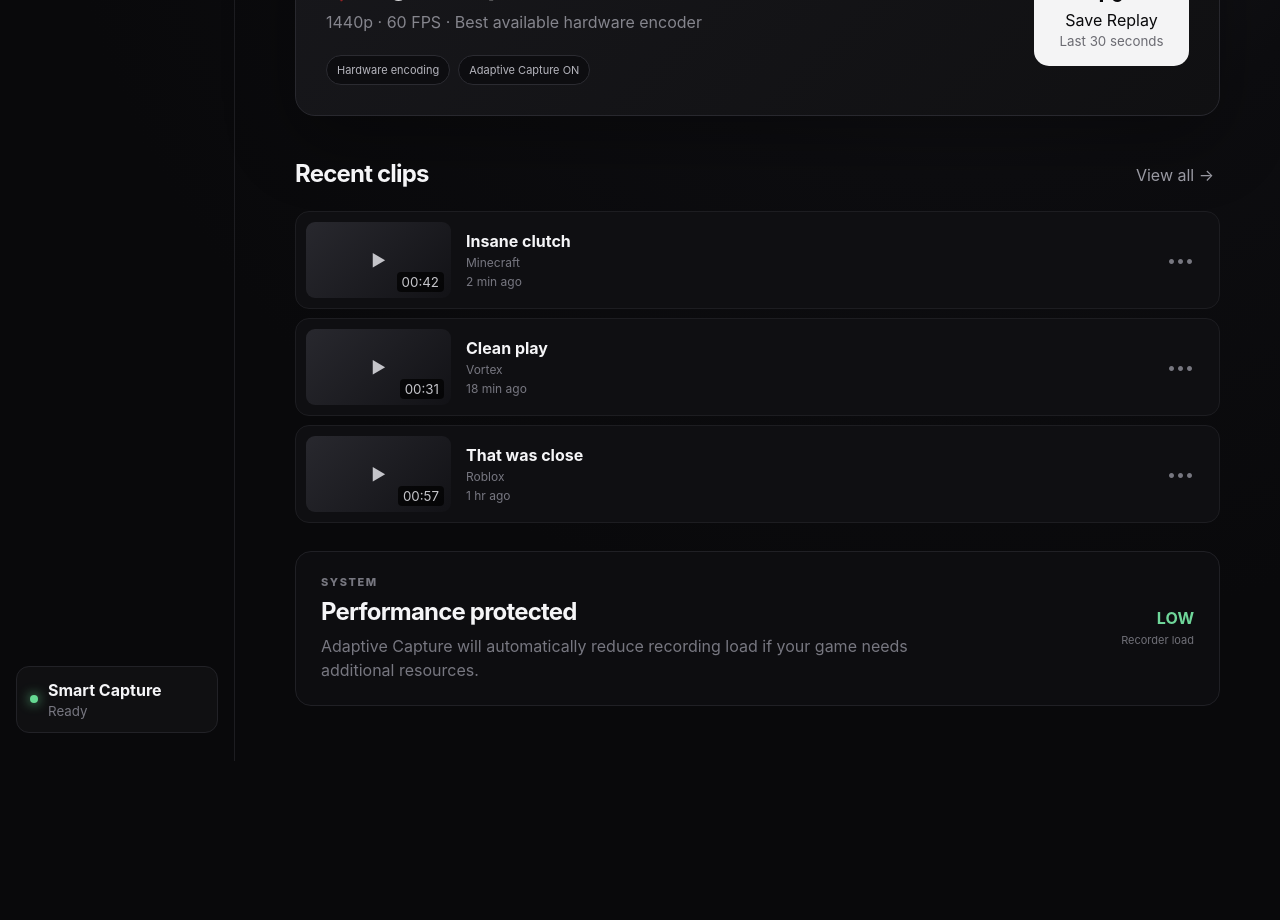
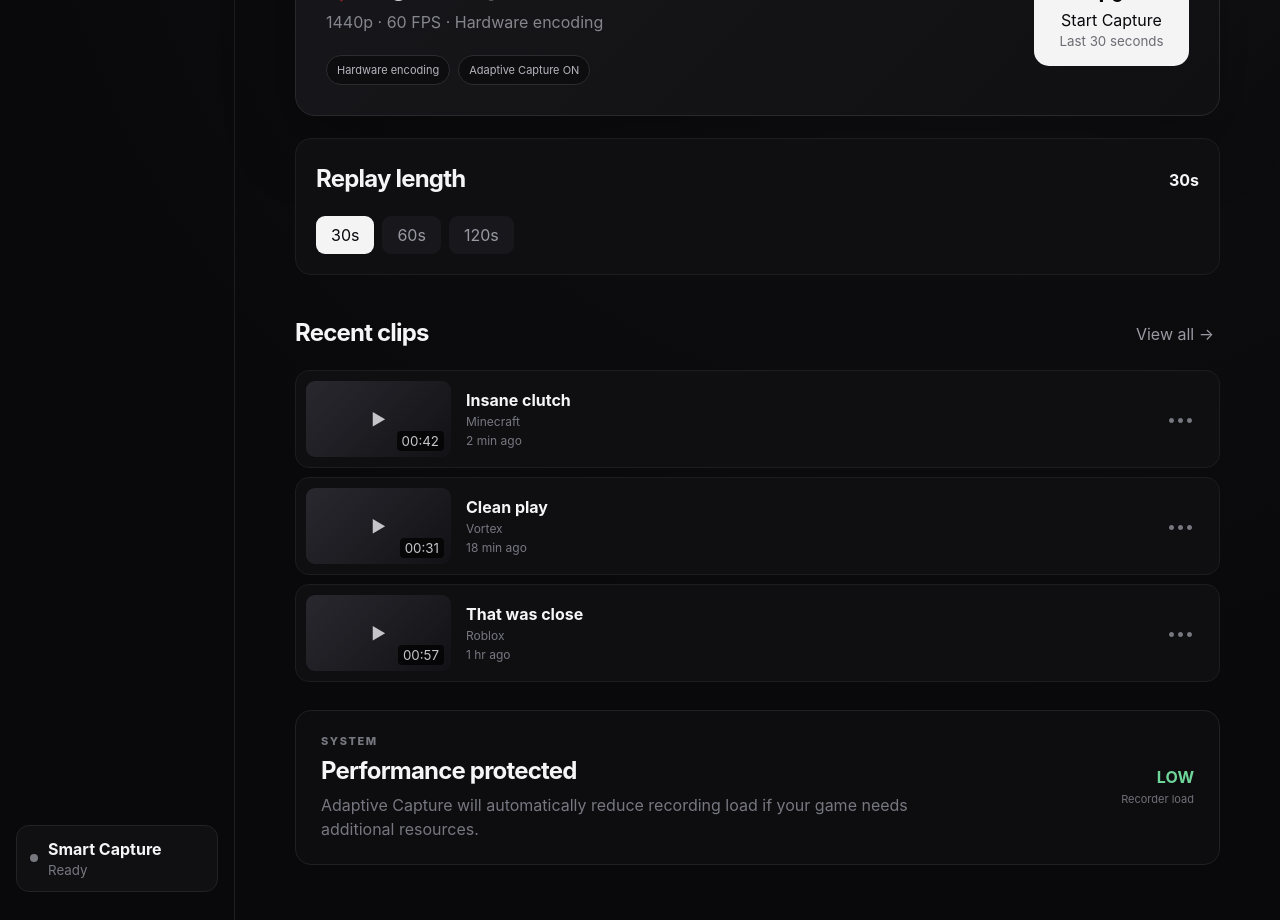
Before and after one commit to Iuppeka/KoosReplay, a React (Vite) app: page / in a window 1280 px wide. Shown: the part 280-1200 px from the top of the page. Before the commit the page ends 1041 px from the top, so only its background shows below. Built offline with nearby package versions, Linux system fonts and the light colour scheme.

Commit message:
Refactor App component for clip management and capture

```diff
--- a/src/App.tsx
+++ b/src/App.tsx
@@ -1,19 +1,32 @@
+import { useEffect, useState } from "react";
+import { invoke } from "@tauri-apps/api/core";
 import "./styles.css";
 
-const clips = [
+type Clip = {
+  id: number;
+  game: string;
+  title: string;
+  duration: string;
+  ago: string;
+};
+
+const initialClips: Clip[] = [
   {
+    id: 1,
     game: "Minecraft",
     title: "Insane clutch",
     duration: "00:42",
     ago: "2 min ago",
   },
   {
+    id: 2,
     game: "Vortex",
     title: "Clean play",
     duration: "00:31",
     ago: "18 min ago",
   },
   {
+    id: 3,
     game: "Roblox",
     title: "That was close",
     duration: "00:57",
@@ -22,8 +35,143 @@ const clips = [
 ];
 
 export default function App() {
+  const [capturing, setCapturing] = useState(false);
+  const [clips, setClips] = useState<Clip[]>(initialClips);
+  const [status, setStatus] = useState("Ready");
+  const [replayLength, setReplayLength] = useState(30);
+
+  /*
+   * Start the capture backend.
+   */
+  async function startCapture() {
+    try {
+      setStatus("Starting capture...");
+
+      /*
+       * This will eventually point to:
+       *
+       * %USERPROFILE%\Videos\KoosReplay
+       *
+       * For now we use the Windows environment variable.
+       */
+      const outputDir =
+        "%USERPROFILE%\\Videos\\KoosReplay";
+
+      await invoke<string>("start_capture", {
+        outputDir,
+      });
+
+      setCapturing(true);
+      setStatus("Capturing");
+    } catch (error) {
+      console.error(error);
+
+      setCapturing(false);
+      setStatus("Capture unavailable");
+
+      alert(
+        `KoosReplay could not start capture.\n\n${String(error)}`
+      );
+    }
+  }
+
+  /*
+   * Stop the capture backend.
+   */
+  async function stopCapture() {
+    try {
+      await invoke("stop_capture");
+
+      setCapturing(false);
+      setStatus("Ready");
+    } catch (error) {
+      console.error(error);
+
+      alert(
+        `KoosReplay could not stop capture.\n\n${String(error)}`
+      );
+    }
+  }
+
+  /*
+   * Save replay.
+   *
+   * This is the command we'll connect to the real
+   * rolling replay buffer in the next backend update.
+   */
+  async function saveReplay() {
+    if (!capturing) {
+      await startCapture();
+      return;
+    }
+
+    try {
+      setStatus("Saving replay...");
+
+      /*
+       * The actual save_replay Rust command will be
+       * added when we implement the FFmpeg replay buffer.
+       */
+      await invoke("save_replay", {
+        seconds: replayLength,
+      });
+
+      const newClip: Clip = {
+        id: Date.now(),
+        game: "Current Game",
+        title: "New replay",
+        duration: `00:${String(replayLength).padStart(2, "0")}`,
+        ago: "Just now",
+      };
+
+      setClips((current) => [
+        newClip,
+        ...current,
+      ]);
+
+      setStatus("Replay saved");
+    } catch (error) {
+      console.error(error);
+
+      setStatus("Ready");
+
+      /*
+       * Until the Rust save_replay command exists,
+       * this will show the backend error instead of
+       * silently pretending the clip was saved.
+       */
+      alert(
+        `Replay could not be saved yet.\n\n${String(error)}`
+      );
+    }
+  }
+
+  /*
+   * F9 global keyboard shortcut.
+   *
+   * This currently works while the KoosReplay window
+   * has focus. We'll move this to a real Windows
+   * global hotkey later.
+   */
+  useEffect(() => {
+    function handleKeyDown(event: KeyboardEvent) {
+      if (event.key === "F9") {
+        event.preventDefault();
+        void saveReplay();
+      }
+    }
+
+    window.addEventListener("keydown", handleKeyDown);
+
+    return () => {
+      window.removeEventListener("keydown", handleKeyDown);
+    };
+  });
+
   return (
     <div className="app">
+      {/* SIDEBAR */}
+
       <aside className="sidebar">
         <div className="brand">
           <div className="brand-icon">K</div>
@@ -48,95 +196,256 @@ export default function App() {
         </nav>
 
         <div className="capture-status">
-          <div className="status-dot" />
+          <div
+            className="status-dot"
+            style={{
+              background: capturing
+                ? "#65d992"
+                : "#777780",
+              boxShadow: capturing
+                ? "0 0 12px #65d992"
+                : "none",
+            }}
+          />
 
           <div>
-            <strong>Smart Capture</strong>
-            <small>Ready</small>
+            <strong>
+              Smart Capture
+            </strong>
+
+            <small>
+              {status}
+            </small>
           </div>
         </div>
       </aside>
 
+      {/* MAIN */}
+
       <main>
         <header>
           <div>
-            <p className="eyebrow">CAPTURE CENTER</p>
+            <p className="eyebrow">
+              CAPTURE CENTER
+            </p>
 
-            <h1>Ready to clip.</h1>
+            <h1>
+              {capturing
+                ? "You're live."
+                : "Ready to clip."}
+            </h1>
 
             <p className="subtitle">
-              KoosReplay is ready to capture your gameplay.
+              {capturing
+                ? "KoosReplay is continuously capturing your gameplay."
+                : "KoosReplay is ready to capture your gameplay."}
             </p>
           </div>
 
-          <button className="settings-button">⚙</button>
+          <button className="settings-button">
+            ⚙
+          </button>
         </header>
+
+        {/* CAPTURE CARD */}
 
         <section className="capture-card">
           <div>
-            <p className="eyebrow">SMART CAPTURE</p>
+            <p className="eyebrow">
+              SMART CAPTURE
+            </p>
 
-            <h2>🚀 High-end profile</h2>
+            <h2>
+              🚀 High-end profile
+            </h2>
 
             <p className="capture-description">
-              1440p · 60 FPS · Best available hardware encoder
+              1440p · 60 FPS · Hardware encoding
             </p>
 
             <div className="chips">
-              <span>Hardware encoding</span>
-              <span>Adaptive Capture ON</span>
+              <span>
+                Hardware encoding
+              </span>
+
+              <span>
+                Adaptive Capture ON
+              </span>
             </div>
           </div>
 
-          <button className="replay-button">
-            <strong>F9</strong>
-            <span>Save Replay</span>
-            <small>Last 30 seconds</small>
-          </button>
+          <div>
+            <button
+              className="replay-button"
+              onClick={() => void saveReplay()}
+            >
+              <strong>
+                F9
+              </strong>
+
+              <span>
+                {capturing
+                  ? "Save Replay"
+                  : "Start Capture"}
+              </span>
+
+              <small>
+                Last {replayLength} seconds
+              </small>
+            </button>
+
+            {capturing && (
+              <button
+                onClick={() => void stopCapture()}
+                style={{
+                  width: "100%",
+                  marginTop: "8px",
+                  padding: "8px",
+                  borderRadius: "9px",
+                  background: "#17171b",
+                  color: "#9999a2",
+                }}
+              >
+                Stop capture
+              </button>
+            )}
+          </div>
         </section>
+
+        {/* REPLAY LENGTH */}
+
+        <section
+          style={{
+            marginTop: "22px",
+            padding: "20px",
+            border: "1px solid #1d1d21",
+            borderRadius: "16px",
+            background: "#0f0f12",
+          }}
+        >
+          <div className="section-header">
+            <h2>
+              Replay length
+            </h2>
+
+            <strong>
+              {replayLength}s
+            </strong>
+          </div>
+
+          <div
+            style={{
+              display: "flex",
+              gap: "8px",
+            }}
+          >
+            {[30, 60, 120].map(
+              (seconds) => (
+                <button
+                  key={seconds}
+                  onClick={() =>
+                    setReplayLength(seconds)
+                  }
+                  style={{
+                    padding: "9px 15px",
+                    borderRadius: "9px",
+                    background:
+                      replayLength === seconds
+                        ? "#f4f4f5"
+                        : "#18181c",
+                    color:
+                      replayLength === seconds
+                        ? "#09090b"
+                        : "#9999a2",
+                  }}
+                >
+                  {seconds}s
+                </button>
+              )
+            )}
+          </div>
+        </section>
+
+        {/* RECENT CLIPS */}
 
         <section className="clips-section">
           <div className="section-header">
-            <h2>Recent clips</h2>
+            <h2>
+              Recent clips
+            </h2>
 
-            <button>View all →</button>
+            <button>
+              View all →
+            </button>
           </div>
 
           <div className="clips">
             {clips.map((clip) => (
-              <article className="clip" key={clip.title}>
+              <article
+                className="clip"
+                key={clip.id}
+              >
                 <div className="thumbnail">
-                  <span>▶</span>
-                  <small>{clip.duration}</small>
+                  <span>
+                    ▶
+                  </span>
+
+                  <small>
+                    {clip.duration}
+                  </small>
                 </div>
 
                 <div className="clip-info">
-                  <strong>{clip.title}</strong>
-                  <span>{clip.game}</span>
-                  <small>{clip.ago}</small>
+                  <strong>
+                    {clip.title}
+                  </strong>
+
+                  <span>
+                    {clip.game}
+                  </span>
+
+                  <small>
+                    {clip.ago}
+                  </small>
                 </div>
 
-                <button className="more-button">•••</button>
+                <button className="more-button">
+                  •••
+                </button>
               </article>
             ))}
           </div>
         </section>
 
+        {/* PERFORMANCE */}
+
         <section className="performance-card">
           <div>
-            <p className="eyebrow">SYSTEM</p>
+            <p className="eyebrow">
+              SYSTEM
+            </p>
 
-            <h2>Performance protected</h2>
+            <h2>
+              Performance protected
+            </h2>
 
             <p>
-              Adaptive Capture will automatically reduce recording load if
-              your game needs additional resources.
+              Adaptive Capture will automatically
+              reduce recording load if your game
+              needs additional resources.
             </p>
           </div>
 
           <div className="performance-status">
-            <strong>LOW</strong>
-            <span>Recorder load</span>
+            <strong>
+              {capturing
+                ? "ACTIVE"
+                : "LOW"}
+            </strong>
+
+            <span>
+              Recorder load
+            </span>
           </div>
         </section>
       </main>
```
